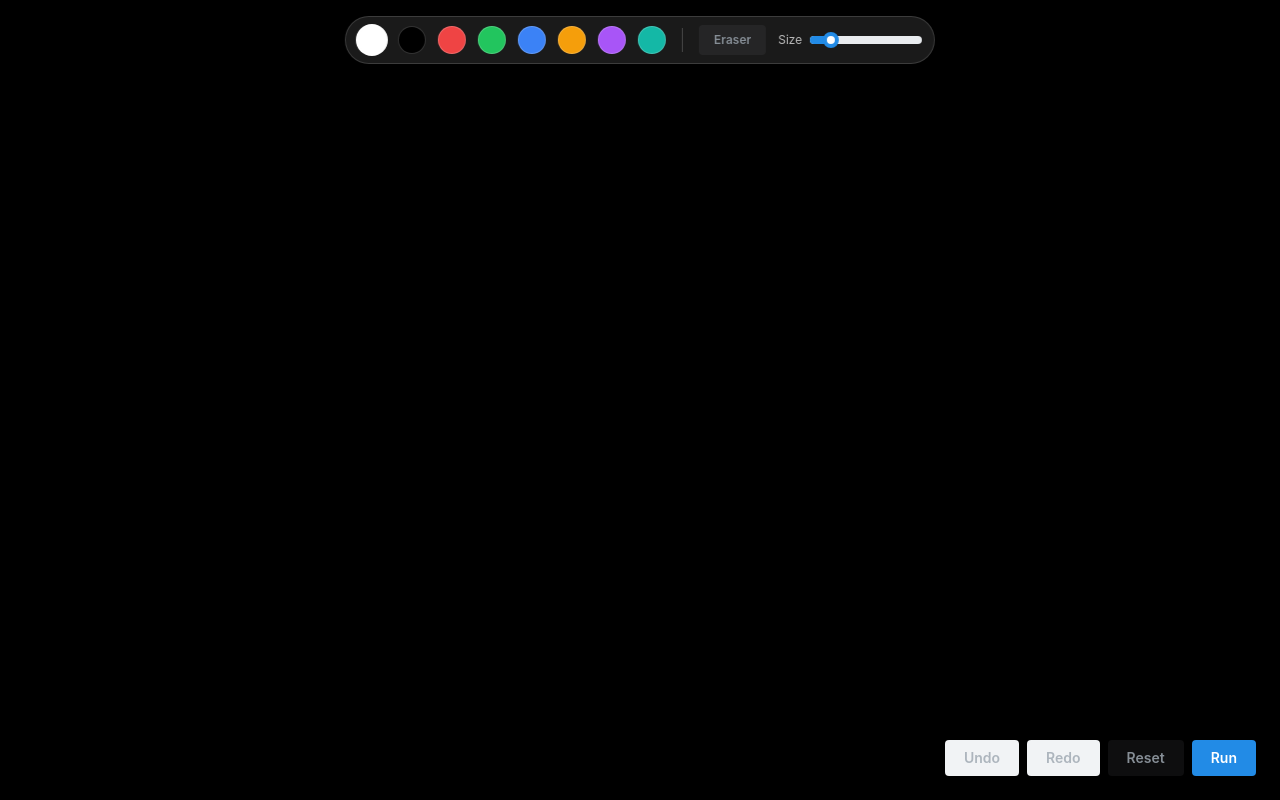
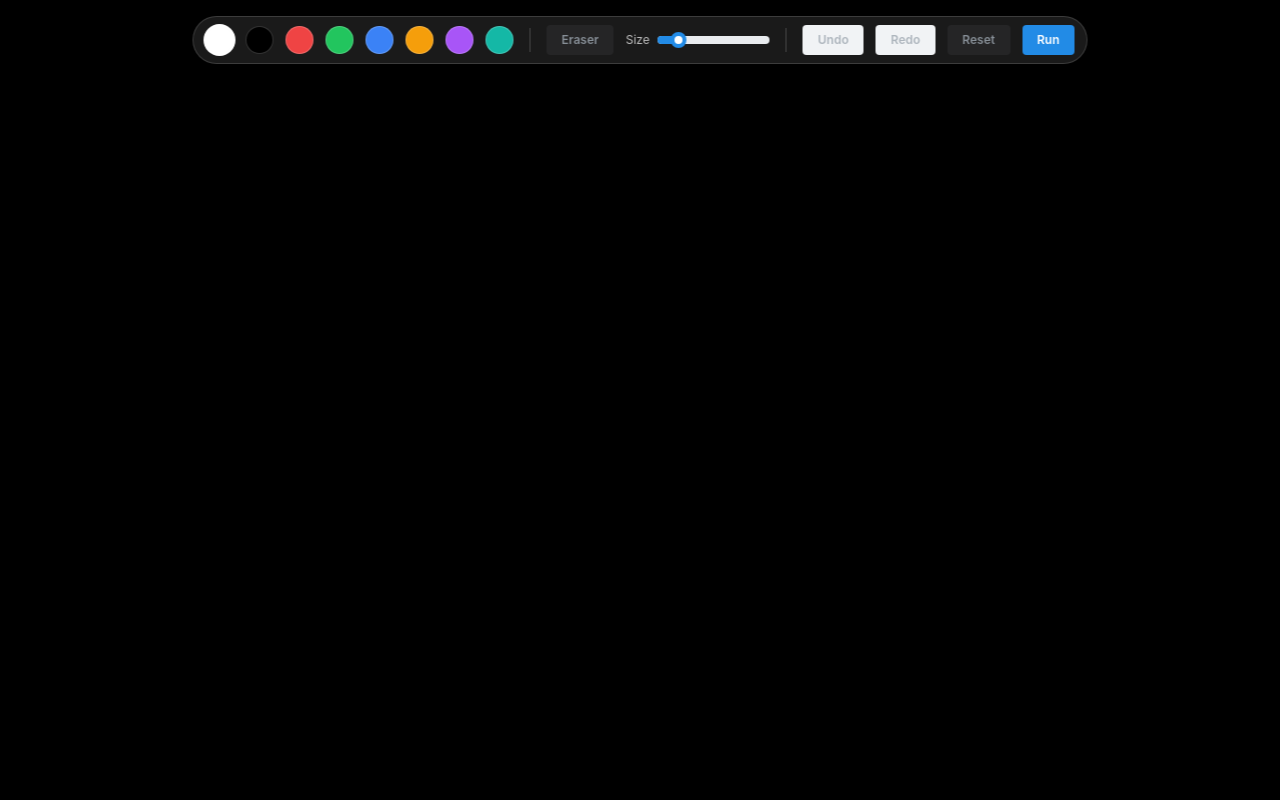
Before and after one commit to dhyanpatel3/AI-Calculator, a React (Vite) app in the folder client/: page / in a window 1280 px wide. Built offline with nearby package versions, Linux system fonts and the light colour scheme.

Commit message:
change index.tsx

```diff
--- a/client/src/screens/home/index.tsx
+++ b/client/src/screens/home/index.tsx
@@ -383,12 +383,10 @@ export default function Home() {
               className="flex-1"
             />
           </div>
-        </div>
-      </div>
-
-      {/* Controls bottom-right */}
-      <div className="absolute bottom-6 right-6 z-20 flex gap-2">
+          <div className="w-px h-6 bg-white/20 mx-1" />
+          {/* Aligned control buttons inside the color bar */}
           <Button
+            size="xs"
             onClick={undo}
             variant="light"
             color="gray"
@@ -397,6 +395,7 @@ export default function Home() {
             Undo
           </Button>
           <Button
+            size="xs"
             onClick={redo}
             variant="light"
             color="gray"
@@ -404,12 +403,19 @@ export default function Home() {
           >
             Redo
           </Button>
-        <Button onClick={reset} variant="light" color="gray" disabled={loading}>
+          <Button
+            size="xs"
+            onClick={reset}
+            variant="light"
+            color="gray"
+            disabled={loading}
+          >
             Reset
           </Button>
-        <Button onClick={runRoute} color="blue" disabled={loading}>
+          <Button size="xs" onClick={runRoute} color="blue" disabled={loading}>
             Run
           </Button>
+        </div>
       </div>
 
       {/* Draggable results */}
```
Lines whose indentation alone changed are shown as unchanged.
